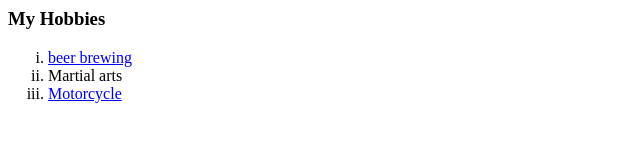
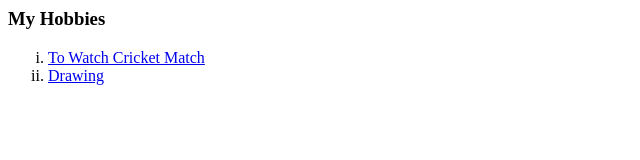
Before and after one commit to krishh-2002/CV, a plain HTML site: page hobbies.html in a window 1280 px wide. Shown: the whole page, without its empty margins (0-640 px from the left). Drawn offline with Linux system fonts and the light colour scheme.

Commit message:
Update hobbies.html

```diff
--- a/hobbies.html
+++ b/hobbies.html
@@ -3,13 +3,13 @@
 <head>
     <meta charset="UTF-8">
     <title>My Hobbies </title>
+    <link rel="stylesheet" href="css/style.css">
 </head>
 <body>
     <h3> My Hobbies </h3>
     <ol type='i'>
-      <li><a href ="https://www.youtube.com/watch?v=h13uShnYfGc">beer brewing</a></li>
-      <li> Martial arts</li>
-      <li><a href = "https://images.pexels.com/photos/1143824/pexels-photo-1143824.jpeg?auto=compress&cs=tinysrgb&w=1260&h=750&dpr=2">Motorcycle</a></li>
+      <li><a href ="https://www.youtube.com/watch?v=oC9ARCSQUrY">To Watch Cricket Match</a></li>
+      <li><a href = "https://www.youtube.com/watch?v=jSMKyNT73Uw">Drawing</a></li>
     </ol>
 </body>
 </html>
```
